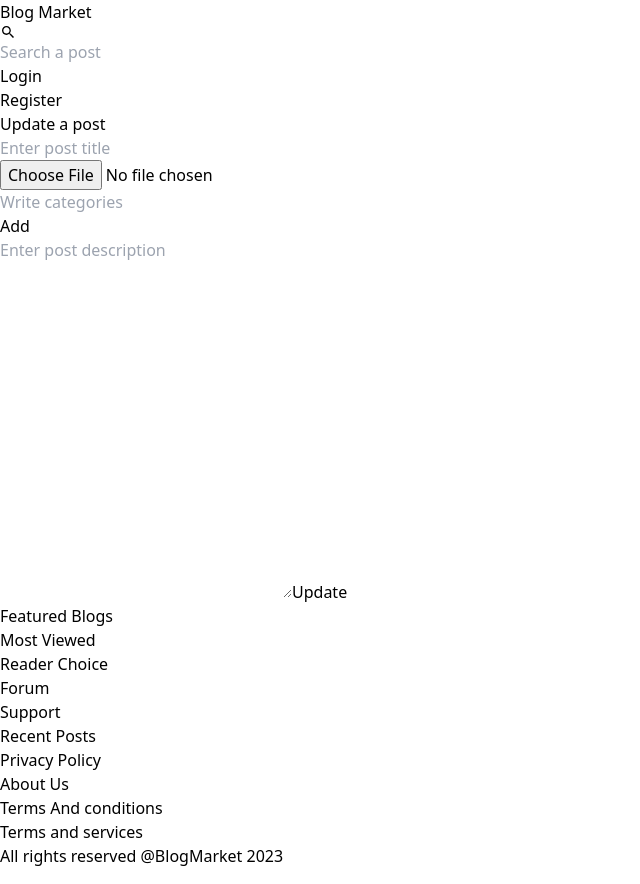
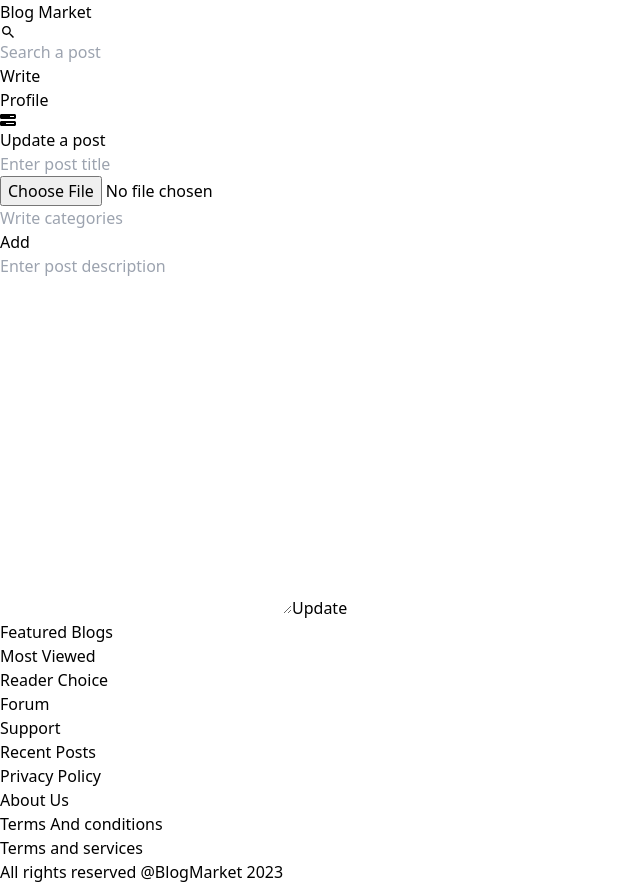
Before and after one commit to Libanad/WEB_BLOG_MARKET, a React (Vite) app in the folder frontend/: page /edit/1 in a window 1280 px wide. Shown: the whole page, without its empty margins (0-640 px from the left). Built offline with nearby package versions, Linux system fonts and the light colour scheme.

Commit message:
commit done

```diff
--- a/frontend/src/components/Navbar.jsx
+++ b/frontend/src/components/Navbar.jsx
@@ -1,21 +1,50 @@
+import { useState } from "react";
+import { FaBarsProgress } from "react-icons/fa6";
 import { IoMdSearch } from "react-icons/io";
 import { Link } from "react-router-dom";
 
 const Navbar = () => {
-    const user=false
+  const [menu, setMenu] = useState(false);
+  const user = true;
+
+  const showMenu = () => {
+    setMenu(!menu);
+  };
+
   return (
     <div className="flex justify-between items-center px-6 md:px-20 py-4"> {/* Adjusted class */}
       <h1 className="text-lg md:text-xl font-extrabold"><Link to="/">Blog Market</Link></h1>
       <div className="flex justify-center items-center space-x-0">
         <p><IoMdSearch /></p>
         <input className="outline-none px-3 py-1" placeholder="Search a post" type="text"/>
-
       </div>
-      <div className="flex items-center space-x-4"> {/* Adjusted class */}
-        {user?<h3><Link to="/write">Write</Link></h3> :<h3 className="mr-4"><Link to="/login">Login</Link></h3>} {/* Added margin-right */}
-        {user?<h3>Profile</h3>:<h3><Link to='/register'>Register</Link></h3>}
+      <div className="hidden md:flex items-center space-x-4"> {/* Adjusted class */}
+        {user ? <h3><Link to="/write">Write</Link></h3> : <h3 className="mr-4"><Link to="/login">Login</Link></h3>} {/* Added margin-right */}
+        {user ? <h3>Profile</h3> : <h3><Link to="/register">Register</Link></h3>}
+      </div>
+      <div onClick={showMenu} className="md:hidden text-lg relative">
+        <p><FaBarsProgress /></p>
+        {menu && (
+          <div className="absolute right-0 mt-2 w-48 bg-white border border-gray-200 rounded-md shadow-lg">
+            <ul>
+              {!user && (
+                <>
+                  <li className="px-4 py-2 hover:bg-gray-100"><Link to="/login">Login</Link></li>
+                  <li className="px-4 py-2 hover:bg-gray-100"><Link to="/register">Register</Link></li>
+                </>
+              )}
+              {user && (
+                <>
+                  <li className="px-4 py-2 hover:bg-gray-100"><Link to="/write">Write</Link></li>
+                  <li className="px-4 py-2 hover:bg-gray-100"><Link to="/profile">Profile</Link></li>
+                </>
+              )}
+            </ul>
+          </div>
+        )}
       </div>
     </div>
-  )
-}
-export default Navbar
+  );
+};
+
+export default Navbar;
```
Also changed, not shown: frontend/src/components/Menu.jsx (added, +12 -0 lines).
